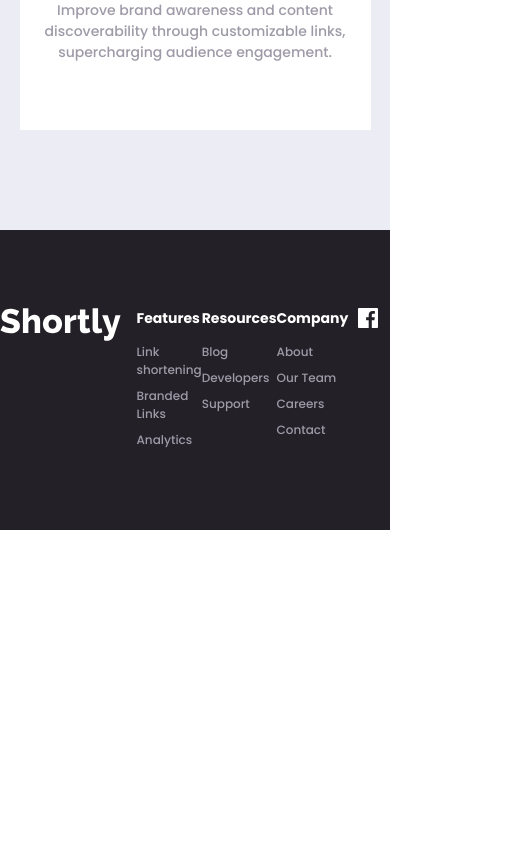
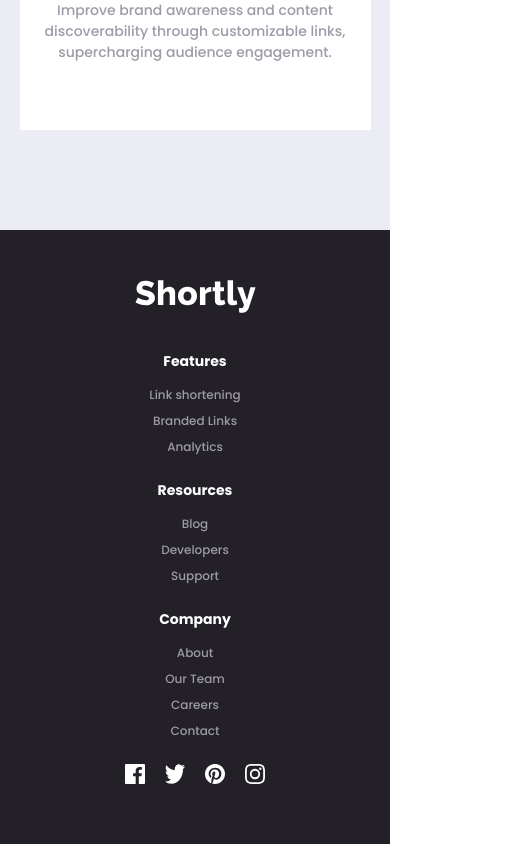
Before and after one commit to AlenJakob/Short-url, a Vue app: page / in a window 390 px wide. Shown: the part 1010-1854 px from the top of the page, 508 px wide, since content can reach past the window. Before the commit the page ends 1540 px from the top, so only its background shows below. Built offline with nearby package versions, Linux system fonts and the light colour scheme.

Commit message:
style: Footer mobile

```diff
--- a/src/components/footer/Footer.vue
+++ b/src/components/footer/Footer.vue
@@ -82,6 +82,9 @@
   display: flex;
   justify-content: center;
   align-items: center;
+  @media (max-width: $desktop) {
+    height: auto;
+  }
 }
 
 .wrapper {
@@ -91,11 +94,20 @@
   width: 100%;
   max-width: 1000px;
   padding: 10px;
+  @media (max-width: $desktop) {
+    flex-direction: column;
+    justify-content: center;
+    align-items: center;
+    padding: 50px 0;
+  }
 }
 
 .logo {
   filter: brightness(0) invert(1);
   margin: 0;
+  @media (max-width: $desktop) {
+    margin-bottom: 20px;
+  }
 }
 
 .icon {
@@ -106,16 +118,27 @@
   display: flex;
   width: 65%;
   justify-content: space-between;
+  @media (max-width: $desktop) {
+    flex-direction: column;
+  }
 }
 
 .section {
   display: flex;
   flex-direction: column;
   color: $grayishViolet;
+  @media (max-width: $desktop) {
+    padding: 10px 0;
+  }
 }
 
 .social {
   display: flex;
+  @media (max-width: $desktop) {
+    justify-content: center;
+    align-items: center;
+    padding: 10px 0;
+  }
 }
 
 ul {
@@ -123,6 +146,9 @@
   text-align: left;
   margin: 0;
   padding: 0;
+  @media (max-width: $desktop) {
+    text-align: center;
+  }
 }
 
 li {
@@ -136,5 +162,8 @@
   text-align: left;
   color: #fff;
   font-size: 14px;
+  @media (max-width: $desktop) {
+    text-align: center;
+  }
 }
 </style>
```
